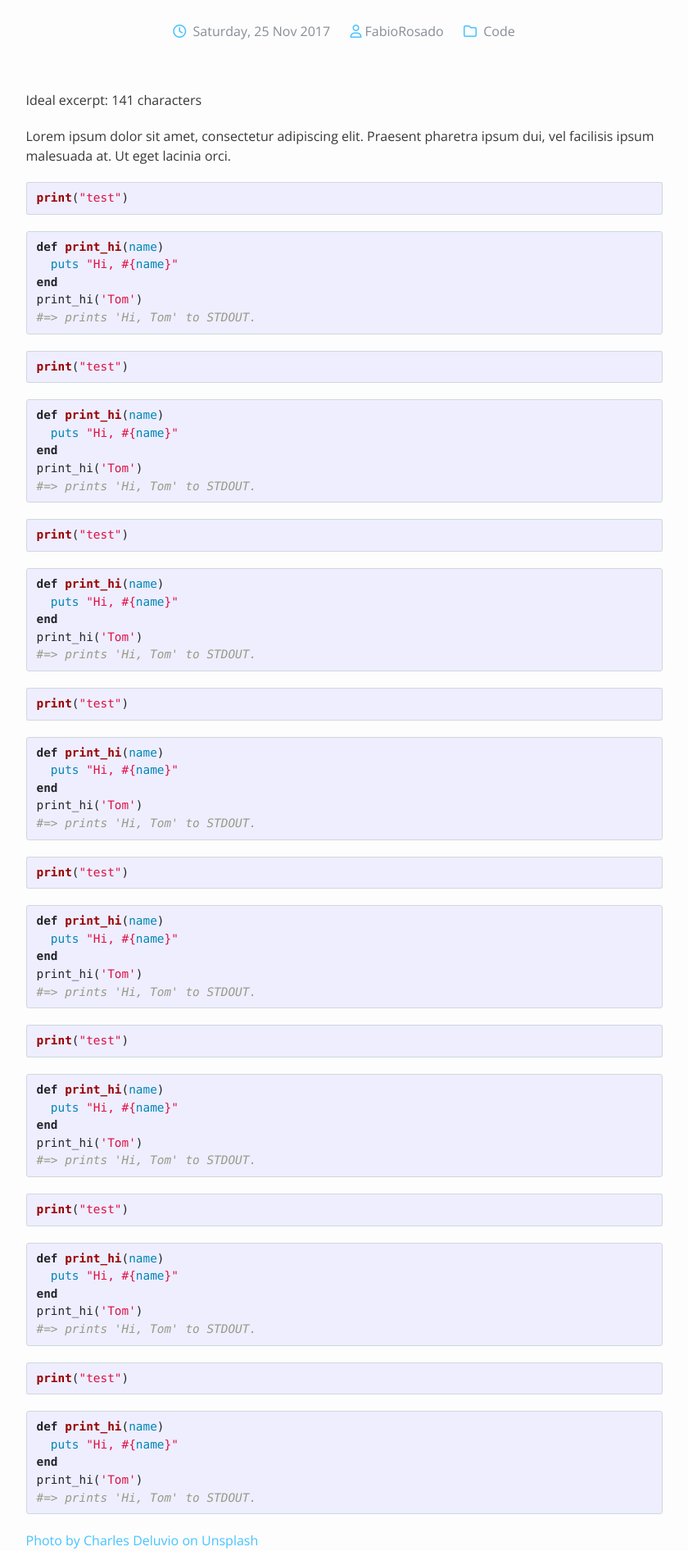
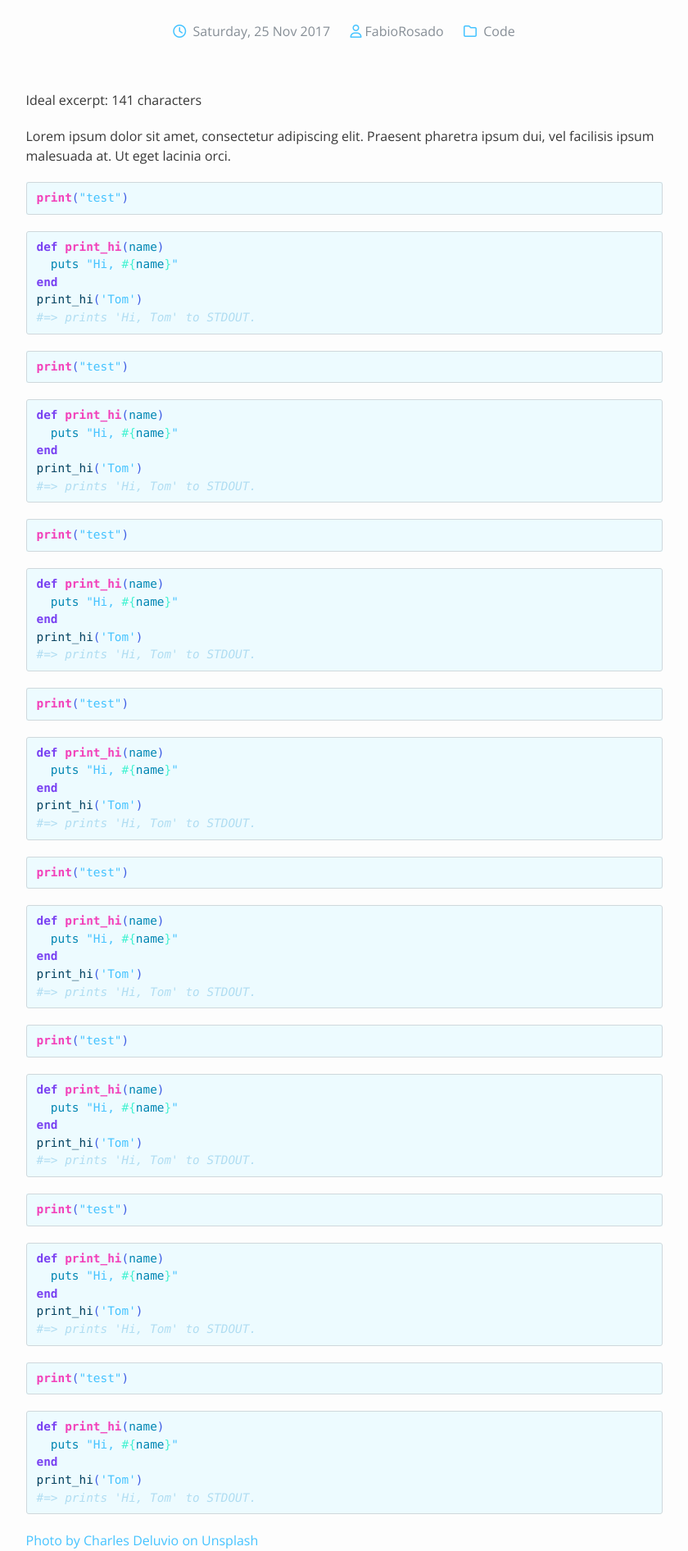
Before and after one commit to FabioRosado/Niebieski, a Jekyll site: the page built from _posts/2017-11-26-Hello-World.md, in a window 1280 px wide. Shown: the part 564-2456 px from the top of the page at 82% size, without its empty margins (220-1060 px from the left). Built offline with Jekyll 4.4.1, drawn with Linux system fonts in a browser that asks for light colours; nearby versions of some CDN libraries; comment, search, counter and statistics services are not loaded.

Commit message:
Finish theme for rouge highlighter

```diff
--- a/_sass/niebieski/_base.scss
+++ b/_sass/niebieski/_base.scss
@@ -172,33 +172,6 @@ a {
 }
 
 
-
-/**
- * Code formatting
- */
-pre,
-code {
-  border: 1px solid $grey-color-light;
-  border-radius: 3px;
-  background-color: #eef;
-}
-
-code {
-  padding: 1px 5px;
-}
-
-pre {
-  padding: 8px 12px;
-  overflow-x: auto;
-
-  > code {
-    border: 0;
-    padding-right: 0;
-    padding-left: 0;
-  }
-}
-
-
 /**
  * Icons
  */
--- a/_sass/niebieski/_syntax-highlighting.scss
+++ b/_sass/niebieski/_syntax-highlighting.scss
@@ -1,3 +1,29 @@
+/**
+* Code Formatting
+*/
+pre,
+code {
+  color: #3d5ce5;
+  border: 1px solid $grey-color-light;
+  border-radius: 3px;
+  background-color: #edfbff;
+}
+
+code {
+  padding: 1px 5px;
+}
+
+pre {
+  padding: 8px 12px;
+  overflow-x: auto;
+
+  > code {
+    border: 0;
+    padding-right: 0;
+    padding-left: 0;
+  }
+}
+
 /**
  * Syntax highlighting styles
  */
@@ -6,21 +32,22 @@
   @extend %vertical-rhythm;
 
   .highlighter-rouge & {
-    background: #eef;
+    background: #edfbff;
   }
 
-  .c     { color: #998; font-style: italic } // Comment
-  .err   { color: #a61717; background-color: #e3d2d2 } // Error
-  .k     { font-weight: bold } // Keyword
-  .o     { font-weight: bold } // Operator
-  .cm    { color: #998; font-style: italic } // Comment.Multiline
-  .cp    { color: #999; font-weight: bold } // Comment.Preproc
-  .c1    { color: #998; font-style: italic } // Comment.Single
-  .cs    { color: #999; font-weight: bold; font-style: italic } // Comment.Special
+
+  .c     { color: #b0ddf2; font-style: italic } // Comment
+  .err   { color: #f24161; background-color: #f24161 } // Error
+  .k     { color: #7941f2; font-weight: bold } // Keyword
+  .o     { color: #3d5ce5; font-weight: bold } // Operator
+  .cm    { color: #b0ddf2; font-style: italic } // Comment.Multiline
+  .cp    { color: #abd6ea; font-weight: bold } // Comment.Preproc
+  .c1    { color: #b0ddf2; font-style: italic } // Comment.Single
+  .cs    { color: #abd6ea; font-weight: bold; font-style: italic } // Comment.Special
   .gd    { color: #000; background-color: #fdd } // Generic.Deleted
   .gd .x { color: #000; background-color: #faa } // Generic.Deleted.Specific
   .ge    { font-style: italic } // Generic.Emph
-  .gr    { color: #a00 } // Generic.Error
+  .gr    { color: #f24161 } // Generic.Error
   .gh    { color: #999 } // Generic.Heading
   .gi    { color: #000; background-color: #dfd } // Generic.Inserted
   .gi .x { color: #000; background-color: #afa } // Generic.Inserted.Specific
@@ -28,42 +55,45 @@
   .gp    { color: #555 } // Generic.Prompt
   .gs    { font-weight: bold } // Generic.Strong
   .gu    { color: #aaa } // Generic.Subheading
-  .gt    { color: #a00 } // Generic.Traceback
+  .gt    { color: #f24161 } // Generic.Traceback
+  .kn    { color: #4161f2 } // Import statements
   .kc    { font-weight: bold } // Keyword.Constant
   .kd    { font-weight: bold } // Keyword.Declaration
   .kp    { font-weight: bold } // Keyword.Pseudo
   .kr    { font-weight: bold } // Keyword.Reserved
   .kt    { color: #458; font-weight: bold } // Keyword.Type
-  .m     { color: #099 } // Literal.Number
-  .s     { color: #d14 } // Literal.String
+  .m     { color: #41f2d1 } // Literal.Number
+  .s     { color: #45C3FF } // Literal.String
+  .n     { color: #00405f } // Name
   .na    { color: #008080 } // Name.Attribute
   .nb    { color: #0086B3 } // Name.Builtin
-  .nc    { color: #458; font-weight: bold } // Name.Class
+  .nc    { color: #f27941; font-weight: bold } // Name.Class
+  .nd    { color: #4161f2 }; //Name.Decorator
   .no    { color: #008080 } // Name.Constant
   .ni    { color: #800080 } // Name.Entity
-  .ne    { color: #900; font-weight: bold } // Name.Exception
-  .nf    { color: #900; font-weight: bold } // Name.Function
-  .nn    { color: #555 } // Name.Namespace
+  .ne    { color: #f24161; font-weight: bold } // Name.Exception
+  .nf    { color: #f241ba; font-weight: bold } // Name.Function
+  .nn    { color: #f27941 } // Name.Namespace
   .nt    { color: #000080 } // Name.Tag
   .nv    { color: #008080 } // Name.Variable
-  .ow    { font-weight: bold } // Operator.Word
+  .ow    { color: #d141f2; font-weight: bold } // Operator.Word
   .w     { color: #bbb } // Text.Whitespace
   .mf    { color: #099 } // Literal.Number.Float
   .mh    { color: #099 } // Literal.Number.Hex
-  .mi    { color: #099 } // Literal.Number.Integer
+  .mi    { color: #41f2d1 } // Literal.Number.Integer
   .mo    { color: #099 } // Literal.Number.Oct
-  .sb    { color: #d14 } // Literal.String.Backtick
-  .sc    { color: #d14 } // Literal.String.Char
-  .sd    { color: #d14 } // Literal.String.Doc
-  .s2    { color: #d14 } // Literal.String.Double
-  .se    { color: #d14 } // Literal.String.Escape
-  .sh    { color: #d14 } // Literal.String.Heredoc
-  .si    { color: #d14 } // Literal.String.Interpol
-  .sx    { color: #d14 } // Literal.String.Other
+  .sb    { color: #45C3FF } // Literal.String.Backtick
+  .sc    { color: #45C3FF } // Literal.String.Char
+  .sd    { color: #45C3FF } // Literal.String.Doc
+  .s2    { color: #45C3FF } // Literal.String.Double
+  .se    { color: #45C3FF } // Literal.String.Escape
+  .sh    { color: #45C3FF } // Literal.String.Heredoc
+  .si    { color: #41f2d1 } // Literal.String.Interpol
+  .sx    { color: #45C3FF } // Literal.String.Other
   .sr    { color: #009926 } // Literal.String.Regex
-  .s1    { color: #d14 } // Literal.String.Single
+  .s1    { color: #45C3FF } // Literal.String.Single
   .ss    { color: #990073 } // Literal.String.Symbol
-  .bp    { color: #999 } // Name.Builtin.Pseudo
+  .bp    { color: #0086B3 } // Name.Builtin.Pseudo
   .vc    { color: #008080 } // Name.Variable.Class
   .vg    { color: #008080 } // Name.Variable.Global
   .vi    { color: #008080 } // Name.Variable.Instance
```
